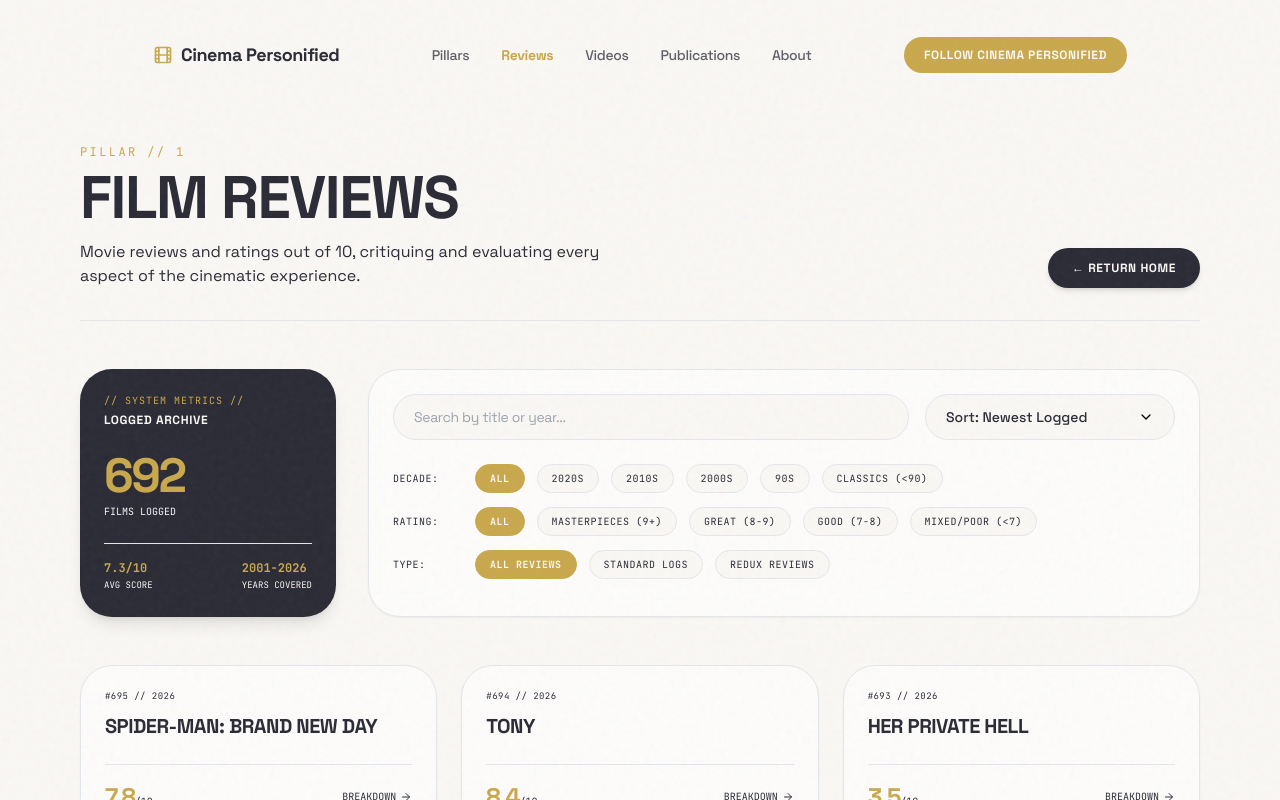
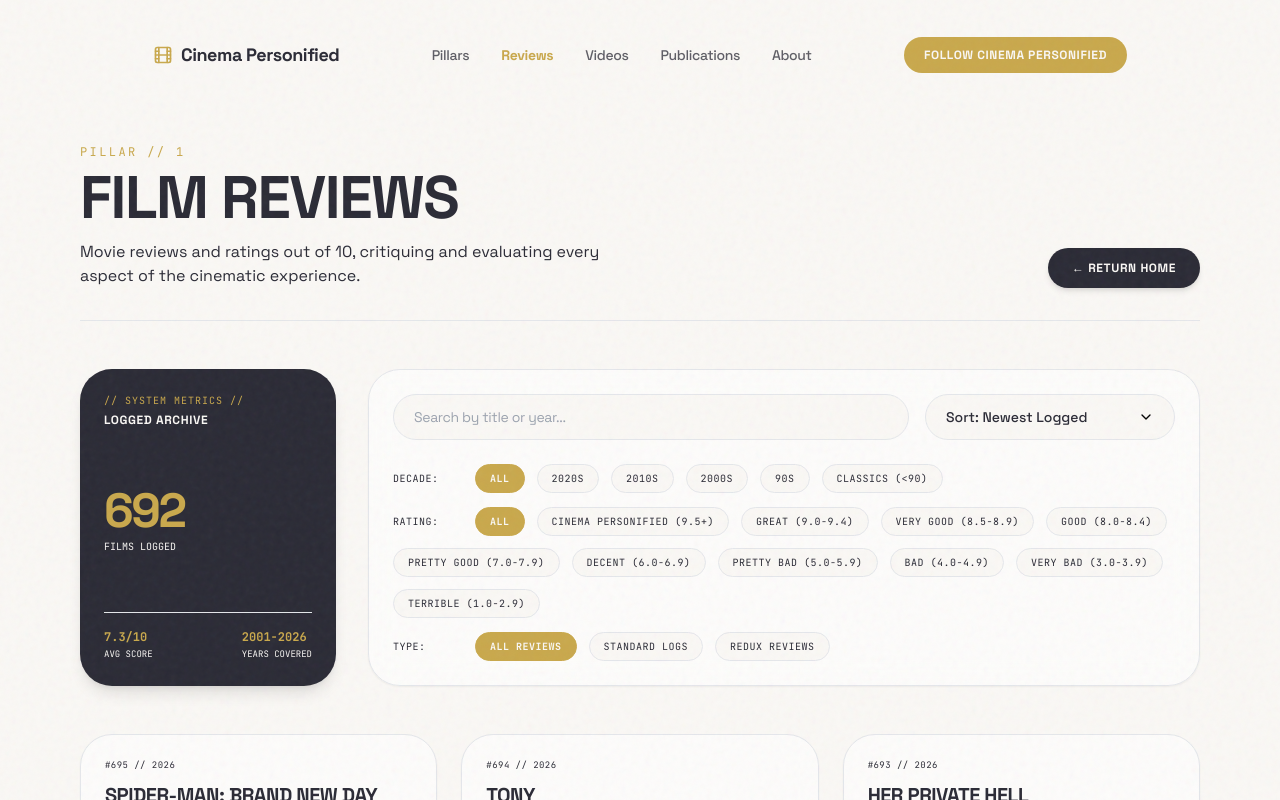
Before and after one commit to VAkarsh20/cinemapersonified_website, a React (Vite) app: page / in a window 1280 px wide. Both pictures are taken after a click on the button "Reviews". Shown: the top 800 px of the page. Built offline with nearby package versions, Linux system fonts and the light colour scheme; a web font is replaced by a local one.

Commit message:
Update rating filter tiers to support custom 10-tier metrics

```diff
--- a/src/App.jsx
+++ b/src/App.jsx
@@ -556,12 +556,16 @@ function ReviewsPage({ navigateToSection, initialReviewId, setInitialReviewId })
 
     // 2. Rating tier match
     let matchRating = true;
-    if (ratingFilter === "masterpiece") matchRating = review.rating >= 9.0;
-    else if (ratingFilter === "excellent")
-      matchRating = review.rating >= 8.0 && review.rating < 9.0;
-    else if (ratingFilter === "good")
-      matchRating = review.rating >= 7.0 && review.rating < 8.0;
-    else if (ratingFilter === "mixed") matchRating = review.rating < 7.0;
+    if (ratingFilter === "cinema_personified") matchRating = review.rating >= 9.5;
+    else if (ratingFilter === "great") matchRating = review.rating >= 9.0 && review.rating < 9.5;
+    else if (ratingFilter === "very_good") matchRating = review.rating >= 8.5 && review.rating < 9.0;
+    else if (ratingFilter === "good") matchRating = review.rating >= 8.0 && review.rating < 8.5;
+    else if (ratingFilter === "pretty_good") matchRating = review.rating >= 7.0 && review.rating < 8.0;
+    else if (ratingFilter === "decent") matchRating = review.rating >= 6.0 && review.rating < 7.0;
+    else if (ratingFilter === "pretty_bad") matchRating = review.rating >= 5.0 && review.rating < 6.0;
+    else if (ratingFilter === "bad") matchRating = review.rating >= 4.0 && review.rating < 5.0;
+    else if (ratingFilter === "very_bad") matchRating = review.rating >= 3.0 && review.rating < 4.0;
+    else if (ratingFilter === "terrible") matchRating = review.rating >= 1.0 && review.rating < 3.0;
 
     // 3. Decade match
     let matchDecade = true;
@@ -748,10 +752,16 @@ function ReviewsPage({ navigateToSection, initialReviewId, setInitialReviewId })
                 <span className="font-mono text-[10px] text-dark/45 uppercase tracking-wider min-w-[70px]">Rating:</span>
                 {[
                   { value: "all", label: "All" },
-                  { value: "masterpiece", label: "Masterpieces (9+)" },
-                  { value: "excellent", label: "Great (8-9)" },
-                  { value: "good", label: "Good (7-8)" },
-                  { value: "mixed", label: "Mixed/Poor (<7)" }
+                  { value: "cinema_personified", label: "Cinema Personified (9.5+)" },
+                  { value: "great", label: "Great (9.0-9.4)" },
+                  { value: "very_good", label: "Very Good (8.5-8.9)" },
+                  { value: "good", label: "Good (8.0-8.4)" },
+                  { value: "pretty_good", label: "Pretty Good (7.0-7.9)" },
+                  { value: "decent", label: "Decent (6.0-6.9)" },
+                  { value: "pretty_bad", label: "Pretty Bad (5.0-5.9)" },
+                  { value: "bad", label: "Bad (4.0-4.9)" },
+                  { value: "very_bad", label: "Very Bad (3.0-3.9)" },
+                  { value: "terrible", label: "Terrible (1.0-2.9)" }
                 ].map((tier) => (
                   <button
                     key={tier.value}
```
